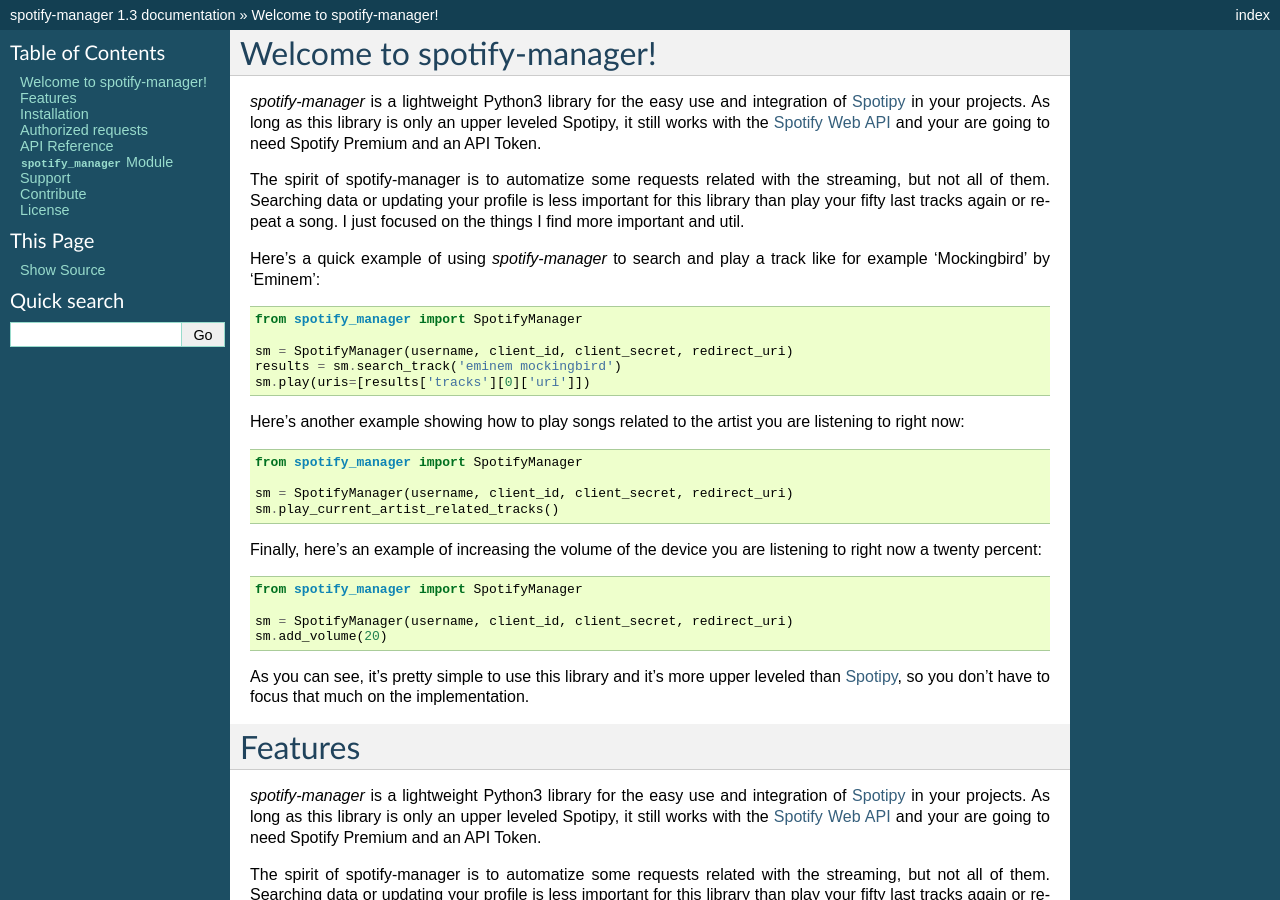
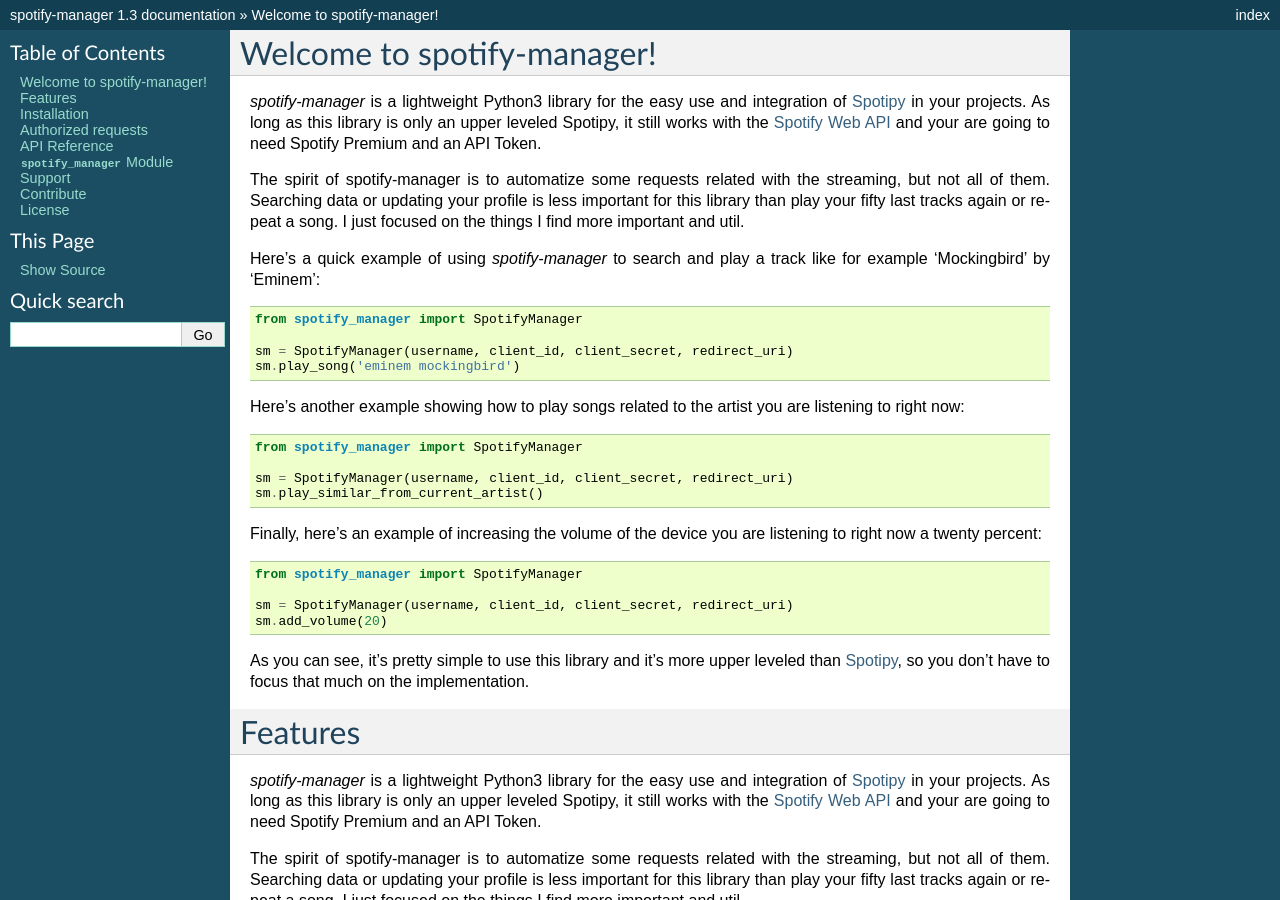
Before and after one commit to msolefonte/spotify-manager, a Sphinx documentation site: the page built from docs/index.rst, in a window 1280 px wide and 900 px high. Built offline with Sphinx 7.4.7, drawn with Linux system fonts in a browser that asks for light colours.

Commit message:
Docs update

```diff
--- a/docs/index.rst
+++ b/docs/index.rst
@@ -22,8 +22,7 @@
     from spotify_manager import SpotifyManager
 
     sm = SpotifyManager(username, client_id, client_secret, redirect_uri)
-    results = sm.search_track('eminem mockingbird')
-    sm.play(uris=[results['tracks'][0]['uri']])
+    sm.play_song('eminem mockingbird')
 
 Here's another example showing how to play songs related to the artist you
 are listening to right now::
@@ -31,7 +30,7 @@
     from spotify_manager import SpotifyManager
 
     sm = SpotifyManager(username, client_id, client_secret, redirect_uri)
-    sm.play_current_artist_related_tracks()
+    sm.play_similar_from_current_artist()
 
 Finally, here's an example of increasing the volume of the device you are
 listening to right now a twenty percent::
--- a/setup.py
+++ b/setup.py
@@ -2,7 +2,7 @@
 
 setup(
     name='spotify-manager',
-    version='1.1.0',
+    version='1.3.0',
     description='A Python 3 library wrote to simplify the basic usage of Spotipy',
     author="Marc Solé",
     author_email="marcsole@insomniacwolves.com",
```
Also changed, not shown: README.md (+13 -17 lines).
